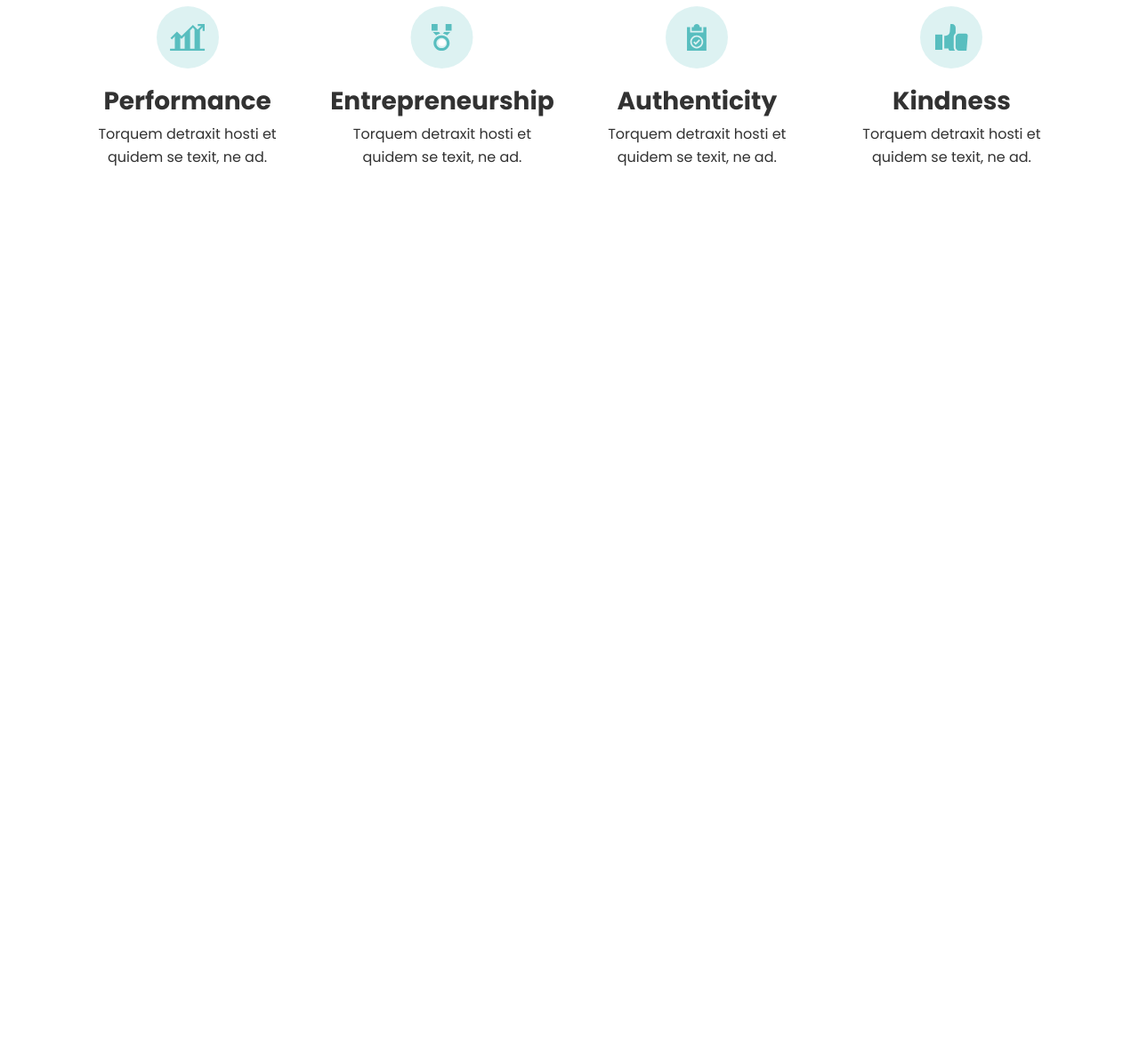
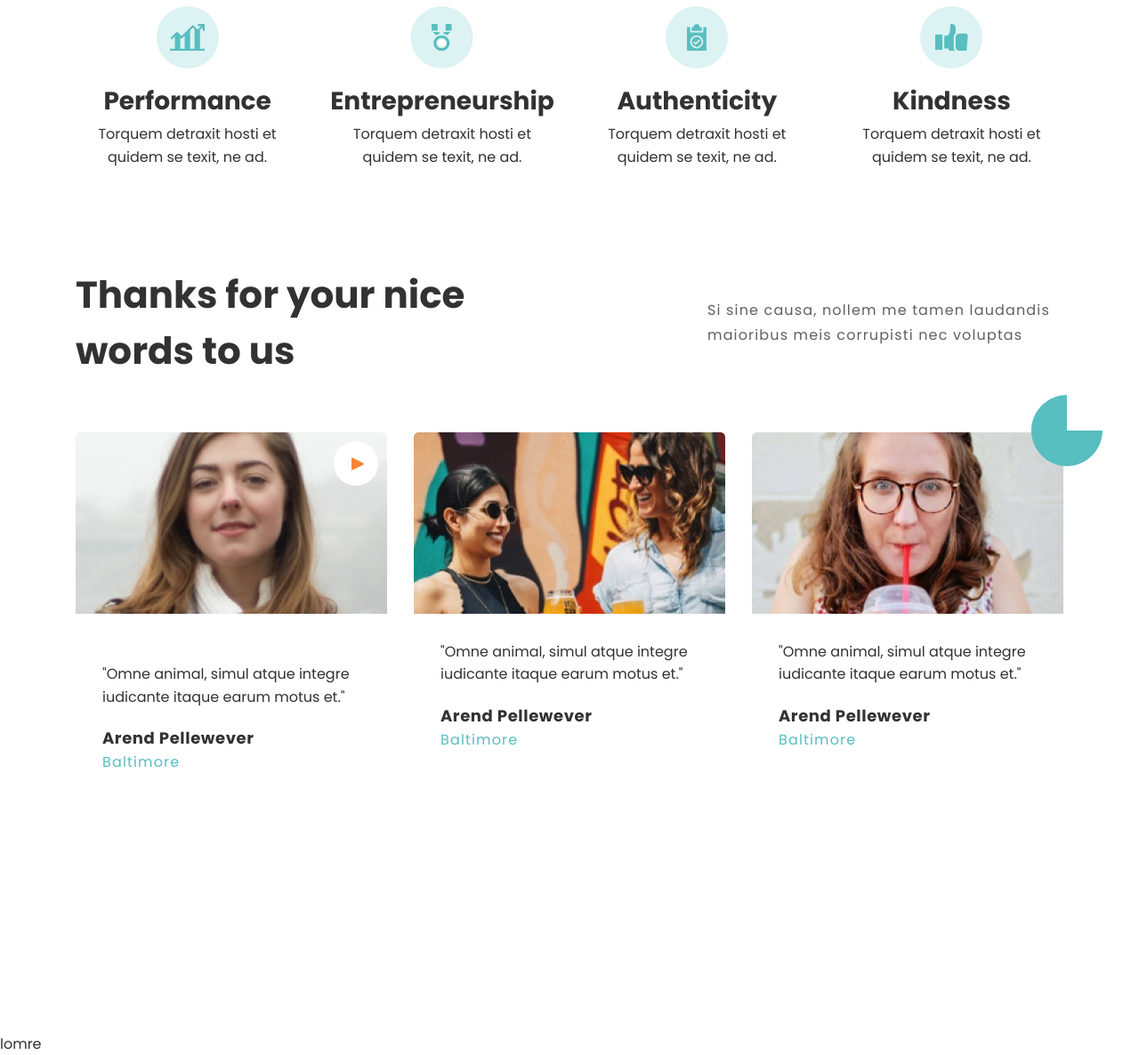
Before and after one commit to uniqcle/cutspace, a plain HTML site: page index.html in a window 1280 px wide. Shown: the part 2610-3796 px from the top of the page at 89% size. Before the commit the page ends 2910 px from the top, so only its background shows below. Drawn offline with Linux system fonts and the light colour scheme.

Commit message:
testimonials

```diff
--- a/index.html
+++ b/index.html
@@ -297,6 +297,83 @@
         </div>
     </section>
 
+    <!-- testimonials -->
+    <section class="testimonials">
+        <div class="container">
+
+            <div class="testimonials__heading">
+                <div class="testimonials__title">
+                    <h2 class="title-h2">Thanks for your nice words to us</h2>
+                </div>
+                <div class="testimonials__subtitle">
+                    <p>Si sine causa, nollem me tamen laudandis maioribus meis corrupisti nec voluptas</p>
+                </div>
+            </div>
+
+            <div class="testimonials_row">
+
+                <a href="#!" class="testimonials__card">
+
+                    <div class="testimonials_img-wrapper">
+                        <img class="testimonials__card-image" src="./img/testimonials/01.jpg" alt="testimonials">
+                        <button>
+                            <!-- <img class="testimonials__play-btn" src="./img/icons/play_btn.svg" alt=""> -->
+                            <svg class="testimonials__play-btn" width="50" height="50" viewBox="0 0 50 50" fill="none"
+                                xmlns="http://www.w3.org/2000/svg">
+                                <circle cx="25" cy="25" r="25" />
+                                <path fill-rule="evenodd" clip-rule="evenodd"
+                                    d="M33.2111 24.6056C33.9482 24.9741 33.9482 26.0259 33.2111 26.3944L21.4472 32.2764C20.7823 32.6088 20 32.1253 20 31.382V19.618C20 18.8747 20.7823 18.3912 21.4472 18.7236L33.2111 24.6056Z" />
+                            </svg>
+
+                        </button>
+                    </div>
+
+
+                    <div class="testimonials__body">
+                        <p class="testimonials__card-desc">"Omne animal, simul atque integre iudicante itaque earum
+                            motus
+                            et."</p>
+                        <h4 class="testimonials__card-name">Arend Pellewever</h4>
+                        <p href="#!" class="testimonials__card-location">Baltimore</p>
+                    </div>
+                </a>
+
+                <a href="#!" class="testimonials__card">
+                    <img class="testimonials__card-image" src="./img/testimonials/02.jpg" alt="testimonials">
+
+                    <div class="testimonials__body">
+                        <p class="testimonials__card-desc">"Omne animal, simul atque integre iudicante itaque earum
+                            motus
+                            et."</p>
+                        <h4 class="testimonials__card-name">Arend Pellewever</h4>
+                        <p href="#!" class="testimonials__card-location">Baltimore</p>
+                    </div>
+
+                </a>
+
+                <a href="#!" class="testimonials__card">
+                    <img class="testimonials__card-image" src="./img/testimonials/03.jpg" alt="testimonials">
+
+                    <div class="testimonials__body">
+                        <p class="testimonials__card-desc">"Omne animal, simul atque integre iudicante itaque earum
+                            motus
+                            et."</p>
+                        <h4 class="testimonials__card-name">Arend Pellewever</h4>
+                        <p href="#!" class="testimonials__card-location">Baltimore</p>
+                    </div>
+                </a>
+
+            </div>
+
+        </div>
+    </section>
+
+
+    <!-- expert -->
+    <section class="expert" style="margin-top: 200px; ">
+        lomre
+    </section>
+
 
     <script src="./js/main.js"></script>
 </body>
--- /dev/null
+++ b/sass/blocks/_testimonials.scss
@@ -0,0 +1,114 @@
+.testimonials {
+    // padding-top: 60px;
+    padding-bottom: 60px;
+
+}
+
+.testimonials__heading {
+    margin-bottom: 60px;
+
+    display: flex;
+    justify-content: space-between;
+    align-items: center;
+
+}
+
+.testimonials__title {
+   max-width: 453px;
+}
+
+.testimonials__subtitle {
+    max-width: 400px;
+
+    font-style: normal;
+    font-weight: 400;
+    font-size: 16px;
+    line-height: 1.7;
+
+    letter-spacing: 1.15px;
+
+    color: #606060;
+}
+
+.testimonials_row {
+    display: flex;
+    flex-direction: row;
+    column-gap: 30px;
+    position: relative;
+
+    &::after{
+        position: absolute;
+        top: -10%;
+        right: -4%;
+        content: "";
+        width: 80px;
+        height: 80px;
+        background-image: url('../img/icons/shape.svg');
+    }
+}
+
+.testimonials__card {
+
+    max-width: 350px;
+    border-radius: 5px;
+    overflow: hidden;
+    transition: box-shadow 0.2s ease-in;
+
+    &:hover{
+        box-shadow: 0px 10px 52px rgba(0, 0, 0, 0.08);
+    }
+
+}
+
+
+.testimonials_img-wrapper{
+    position: relative;
+
+    .testimonials__play-btn{
+        position: absolute;
+        top: 10px;
+        right: 10px;
+    }
+}
+
+.testimonials__play-btn{
+    fill: #F78434;
+
+    circle{
+        fill: #fff;
+    }
+
+    &:hover{
+        fill: #323232;
+    }
+}
+
+
+.testimonials__body{
+    padding: 30px;
+
+    p{
+        max-width: 292px;
+    }
+}
+
+.testimonials__card-desc {
+    padding-bottom: 20px;
+}
+
+.testimonials__card-name {
+    font-weight: 700;
+    font-size: 18px;
+    line-height: 1.5;
+    letter-spacing: 0.6px;
+    color: #323232;
+
+}
+
+.testimonials__card-location {
+    font-weight: 400;
+    font-size: 16px;
+    line-height: 1.7;
+    letter-spacing: 1.15px;
+    color: #58BEBF;
+}
--- a/sass/main.scss
+++ b/sass/main.scss
@@ -19,3 +19,4 @@
 @import './blocks/cta';
 @import './blocks/serve';
 @import './blocks/benefits';
+@import './blocks/testimonials';
```
Also changed, not shown: css/main.css, img/icons/play_btn.svg (added), img/icons/shape.svg (added), 1 other file.
